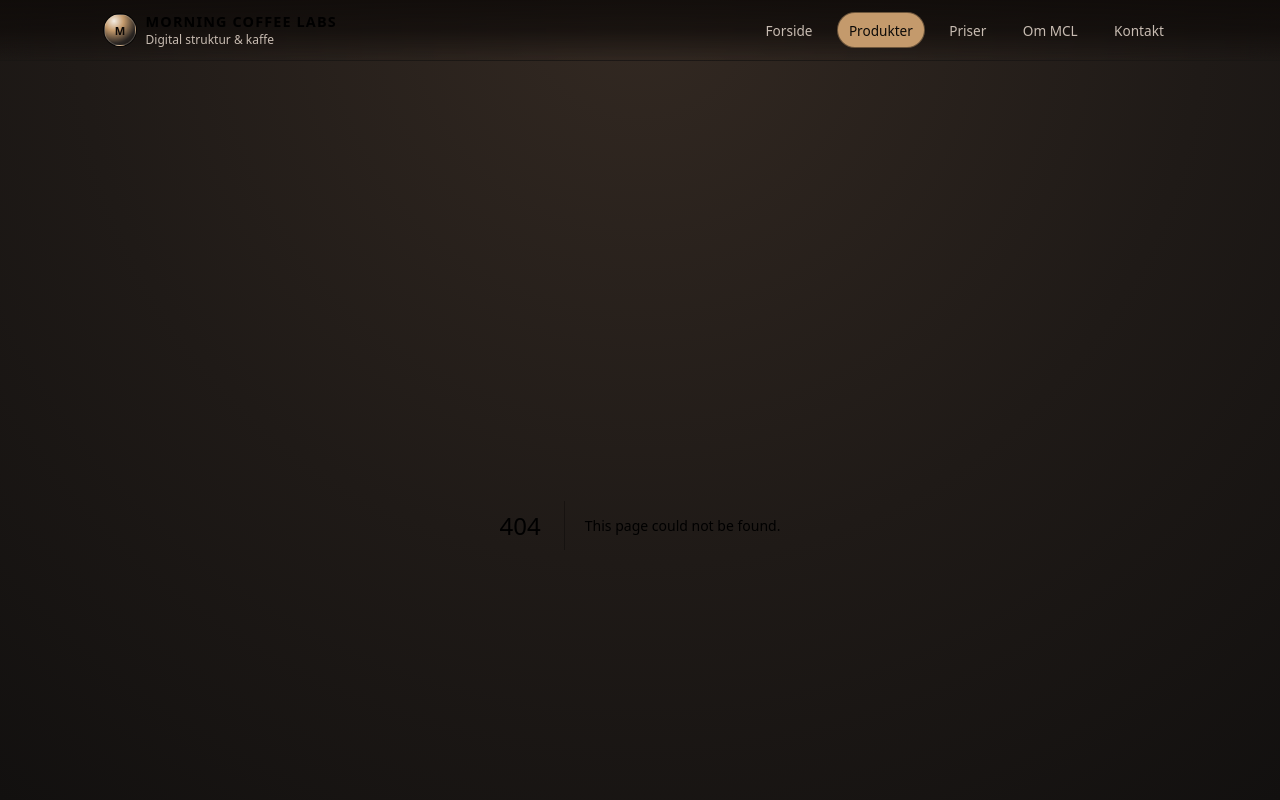
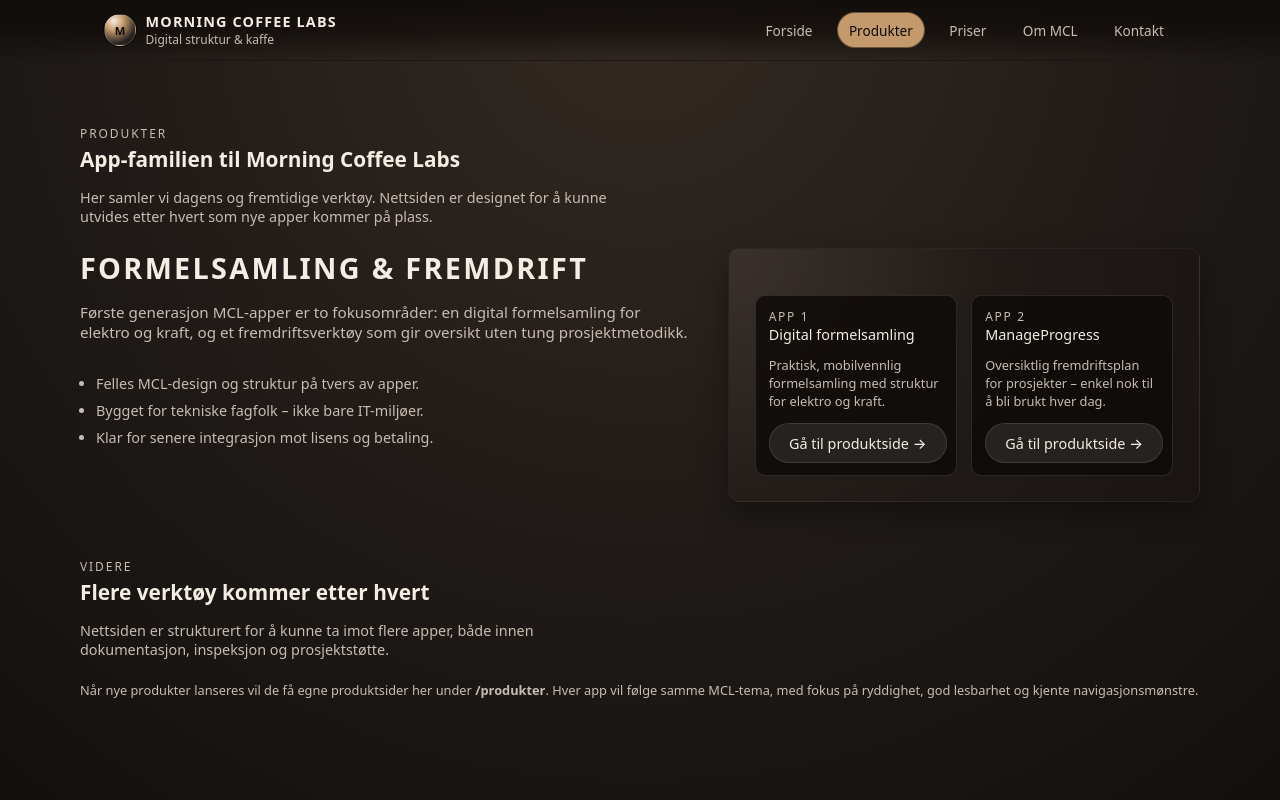
Before and after one commit to Tony-MCL/website_V2, a Next.js app: page /produkter in a window 1280 px wide. Before the commit this address had no page. Shown: the top 800 px of the page. Built offline with nearby package versions, Linux system fonts and the light colour scheme.

Commit message:
Create page.tsx

```diff
--- /dev/null
+++ b/app/produkter/page.tsx
@@ -0,0 +1,73 @@
+import { Button } from "../../components/Button";
+import { Section } from "../../components/Section";
+
+export default function ProdukterPage() {
+  return (
+    <>
+      <Section
+        eyebrow="PRODUKTER"
+        title="App-familien til Morning Coffee Labs"
+        description="Her samler vi dagens og fremtidige verktøy. Nettsiden er designet for å kunne utvides etter hvert som nye apper kommer på plass."
+      >
+        <div className="product-layout">
+          <div>
+            <h1 className="page-heading">Formelsamling &amp; fremdrift</h1>
+            <p className="page-intro">
+              Første generasjon MCL-apper er to fokusområder:
+              en digital formelsamling for elektro og kraft, og et
+              fremdriftsverktøy som gir oversikt uten tung prosjektmetodikk.
+            </p>
+            <ul className="simple-list">
+              <li>Felles MCL-design og struktur på tvers av apper.</li>
+              <li>Bygget for tekniske fagfolk – ikke bare IT-miljøer.</li>
+              <li>Klar for senere integrasjon mot lisens og betaling.</li>
+            </ul>
+          </div>
+          <div className="surface surface--soft">
+            <div className="surface-inner">
+              <div className="product-meta-grid">
+                <div className="product-meta-item">
+                  <div className="product-meta-label">App 1</div>
+                  <div className="product-meta-value">Digital formelsamling</div>
+                  <p className="text-muted">
+                    Praktisk, mobilvennlig formelsamling med struktur for elektro
+                    og kraft.
+                  </p>
+                  <Button
+                    href="/produkter/formelsamling"
+                    variant="secondary"
+                  >
+                    Gå til produktside →
+                  </Button>
+                </div>
+                <div className="product-meta-item">
+                  <div className="product-meta-label">App 2</div>
+                  <div className="product-meta-value">ManageProgress</div>
+                  <p className="text-muted">
+                    Oversiktlig fremdriftsplan for prosjekter – enkel nok til å
+                    bli brukt hver dag.
+                  </p>
+                  <Button href="/produkter/progress" variant="secondary">
+                    Gå til produktside →
+                  </Button>
+                </div>
+              </div>
+            </div>
+          </div>
+        </div>
+      </Section>
+
+      <Section
+        eyebrow="VIDERE"
+        title="Flere verktøy kommer etter hvert"
+        description="Nettsiden er strukturert for å kunne ta imot flere apper, både innen dokumentasjon, inspeksjon og prosjektstøtte."
+      >
+        <p className="text-muted">
+          Når nye produkter lanseres vil de få egne produktsider her under
+          <strong> /produkter</strong>. Hver app vil følge samme MCL-tema, med
+          fokus på ryddighet, god lesbarhet og kjente navigasjonsmønstre.
+        </p>
+      </Section>
+    </>
+  );
+}
```
